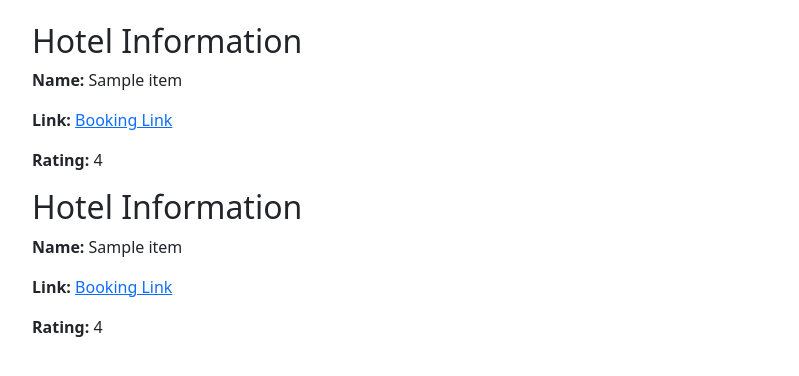
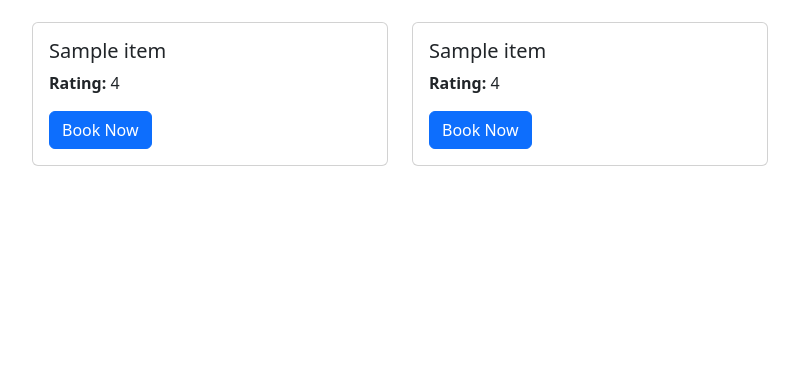
Before and after one commit to KianaSalt/testing-app, a Flask app: page /suggestions in a window 1280 px wide. Shown: the part 130-506 px from the top of the page, without its empty margins (50-849 px from the left). Run offline with Flask 3, Linux system fonts and the light colour scheme; a database or web service that is not in the repository returns one stand-in record (values such as "Sample title"); data that the repository does not hold is empty.

Commit message:
added cards

```diff
--- a/app.py
+++ b/app.py
@@ -55,7 +55,7 @@ def end():
     #querystring2 = {"cityName":"Atlanta","countryName":"Georgia"}
 
     headers = {
-    "X-RapidAPI-Key": "f483517b4amshef1d273499a38dep145e52jsn49c64fb576fb",
+    "X-RapidAPI-Key": "b9acad5e50msh9b9087d682ca9d9p1a812fjsnbc3e76195a9b",
 	"X-RapidAPI-Host": "best-booking-com-hotel.p.rapidapi.com"
     }
     all_data = []
--- a/templates/index.html
+++ b/templates/index.html
@@ -65,6 +65,23 @@
     <!-- Content for each page goes here -->
     {% block content %}
 
+    <div class="container">
+        <div class="row align-items-start">
+            <div class="col">
+                <h2>Column 1</h2>
+                <p>Content for column 1.</p>
+            </div>
+            <div class="col">
+                <h2>Column 2</h2>
+                <p>Content for column 2.</p>
+            </div>
+            <div class="col">
+                <h2>Column 3</h2>
+                <p>Content for column 3.</p>
+            </div>
+        </div>
+    </div>
+
 
     <div class="container mt-4">
         <h1 class="mb-4">Travel Tips</h1>
--- a/templates/suggestions.html
+++ b/templates/suggestions.html
@@ -1,25 +1,21 @@
 {% extends "index.html" %}
 
-{% block head %}
-    <link rel="stylesheet" type="text/css" href="/static/css/app.css">
-    <!-- Add any specific head content for the "Suggestions" page if needed -->
-{% endblock %}
+{% block content %}
+    <div class="container mt-4">
+        <header>
+            <h1 class="mb-4">Hotel Suggestions</h1>
+        </header>
 
-{% block content %}
-    <header>
-        <div class="container mt-4">
-            <h1 class="mb-4">Hotel Suggestions</h1>
-        </div>
-    </header>
-
-    <div class="container mt-2">
-        <div class="hotel-container">
+        <div class="row">
             {% for hotel in datum %}
-                <div class="hotel-entry">
-                    <h2>Hotel Information</h2>
-                    <p><strong>Name:</strong> {{ hotel.name }}</p>
-                    <p><strong>Link:</strong> <a href="{{ hotel.link }}" target="_blank">Booking Link</a></p>
-                    <p><strong>Rating:</strong> {{ hotel.rating }}</p>
+                <div class="col-md-4 mb-4">
+                    <div class="card">
+                        <div class="card-body">
+                            <h5 class="card-title">{{ hotel.name }}</h5>
+                            <p class="card-text"><strong>Rating:</strong> {{ hotel.rating }}</p>
+                            <a href="{{ hotel.link }}" class="btn btn-primary" target="_blank">Book Now</a>
+                        </div>
+                    </div>
                 </div>
             {% endfor %}
         </div>
```
